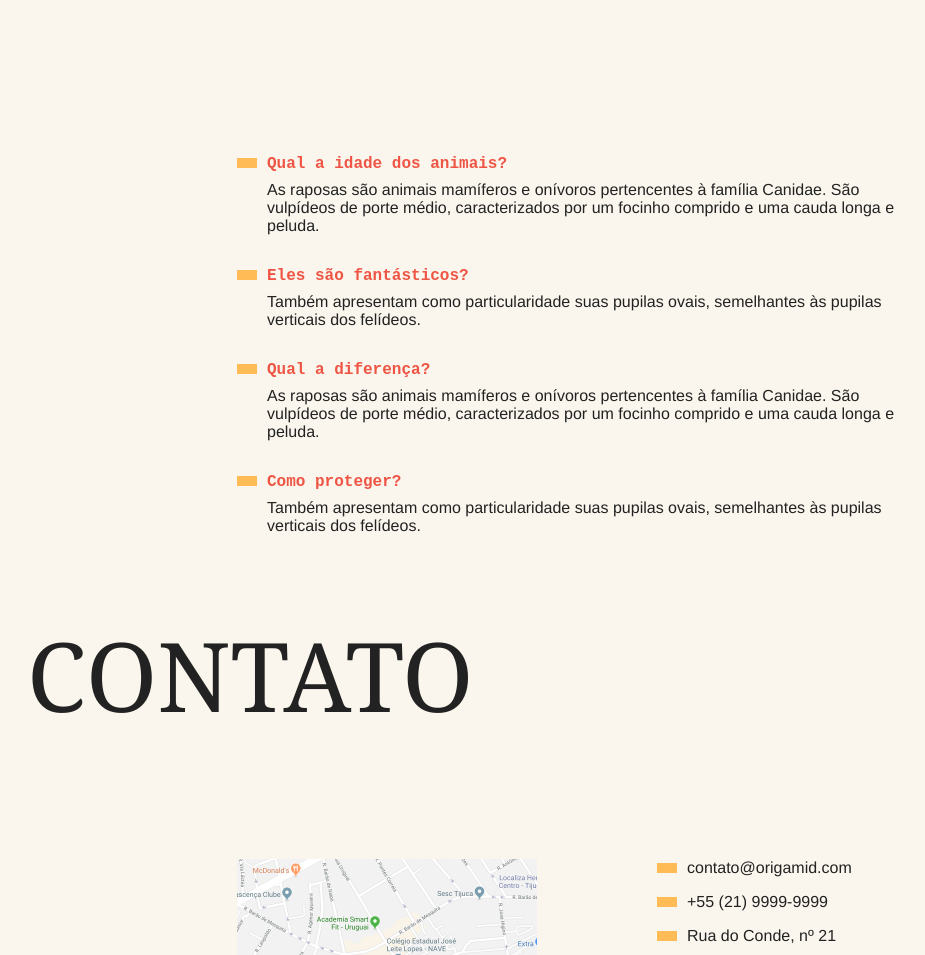
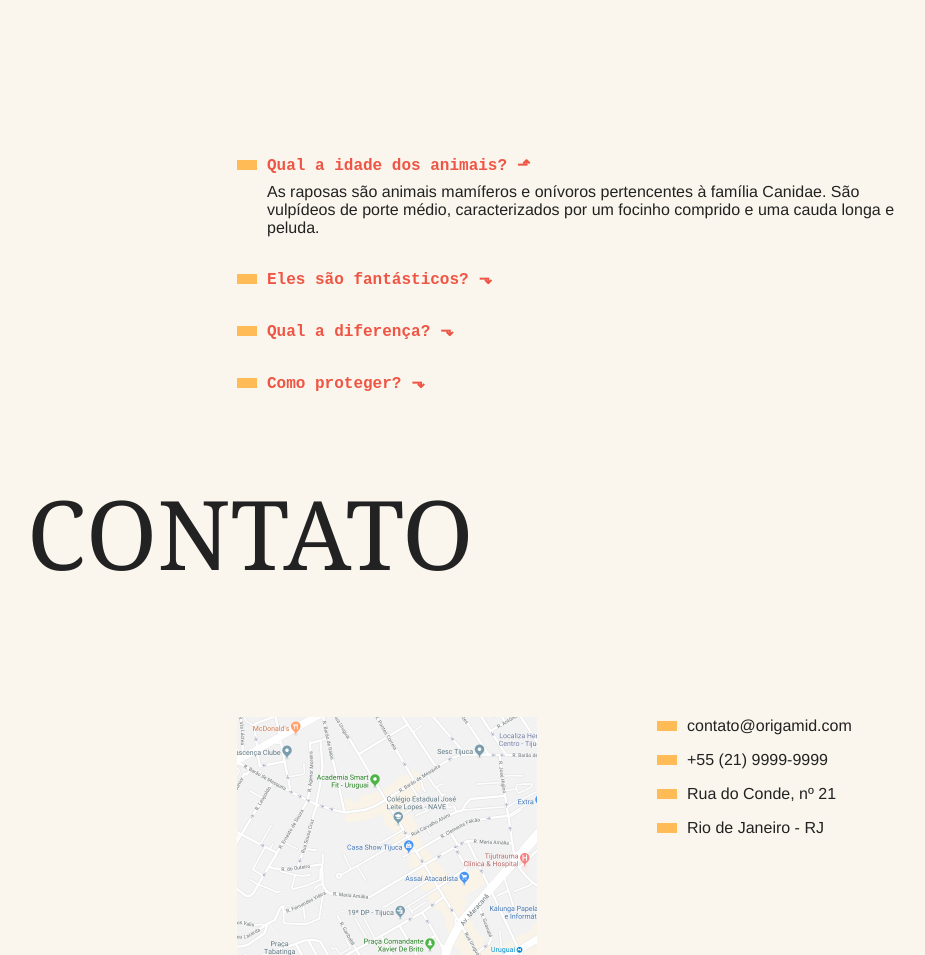
Before and after one commit to bmoreto/bmoreto.github.io-animais-fantasticos, a plain HTML site: page index.html in a window 1280 px wide. Shown: the part 1165-2120 px from the top of the page, without its empty margins (163-1088 px from the left). Drawn offline with Linux system fonts and the light colour scheme.

Commit message:
js accordion

```diff
--- a/css/faq.css
+++ b/css/faq.css
@@ -16,3 +16,32 @@
     grid-column: 1/3;
   }
 }
+
+.js-accordion dd {
+  display: none;
+}
+
+.js-accordion dt::after {
+  content: "⬎";
+  margin-left: 10px;
+}
+
+.js-accordion dt.ativo::after {
+  content: "⬏";
+}
+
+.js-accordion dd.ativo {
+  display: block;
+  animation: slideDown 0.5s forwards;
+}
+
+@keyframes slideDown {
+  from {
+    opacity: 0;
+    max-height: 0;
+  }
+  to {
+    opacity: 1;
+    max-height: 200px;
+  }
+}
--- a/index.html
+++ b/index.html
@@ -85,7 +85,7 @@
 
   <section id="faq" class="grid-section faq">
     <h1 class="titulo">FAQ</h1>
-    <dl class="faq-lista">
+    <dl class="faq-lista js-accordion">
       <dt>Qual a idade dos animais?</dt>
       <dd>As raposas são animais mamíferos e onívoros pertencentes à família Canidae. São vulpídeos de porte médio, caracterizados por um focinho comprido e uma cauda longa e peluda.</dd>
       <dt>Eles são fantásticos?</dt>
--- a/js/script.js
+++ b/js/script.js
@@ -1,3 +1,4 @@
+function initTabNav() {
   const tabMenu = document.querySelectorAll(".js-tabmenu li");
   const tabContent = document.querySelectorAll(".js-tabcontent section");
 
@@ -17,3 +18,24 @@ if (tabMenu.length && tabContent.length) {
       });
     });
   }
+}
+initTabNav();
+
+function initAccordion() {
+  const accordionList = document.querySelectorAll(".js-accordion dt");
+  const activeClass = "ativo";
+  if (accordionList.length) {
+    accordionList[0].classList.add(activeClass);
+    accordionList[0].nextElementSibling.classList.add(activeClass);
+
+    function activeAccordion(event) {
+      this.classList.toggle(activeClass);
+      this.nextElementSibling.classList.toggle(activeClass);
+    }
+
+    accordionList.forEach((item) => {
+      item.addEventListener("click", activeAccordion);
+    });
+  }
+}
+initAccordion();
```
Lines whose indentation alone changed are shown as unchanged.
